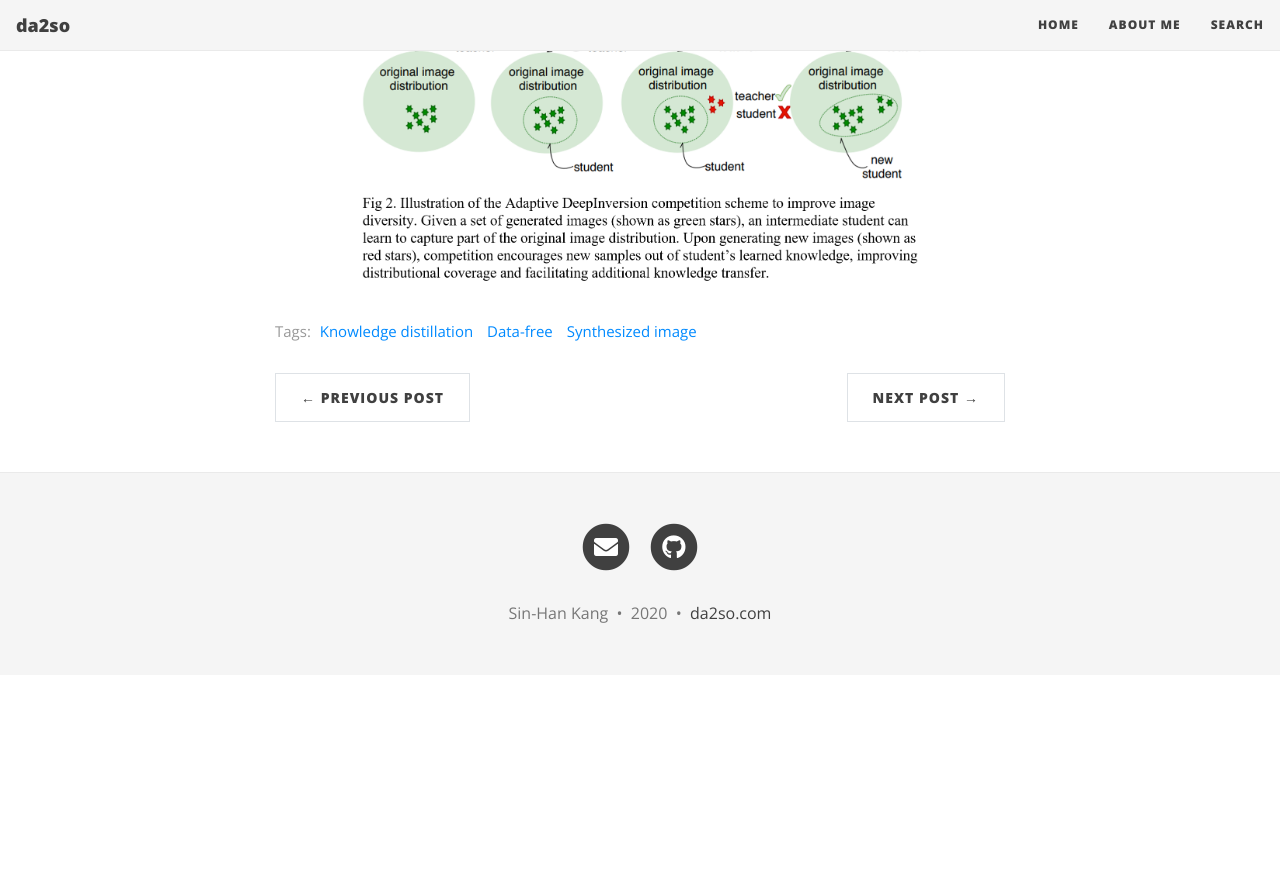
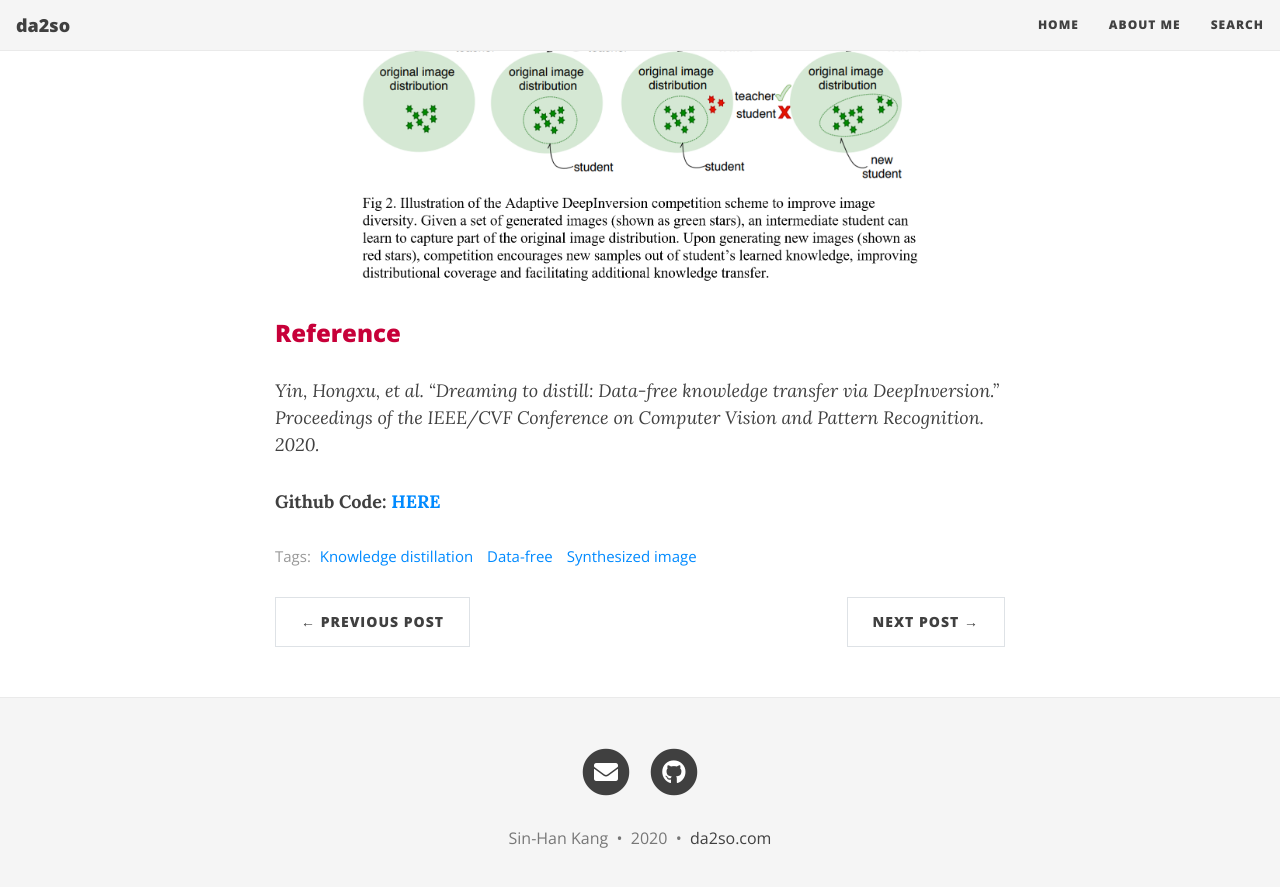
Before and after one commit to da2so/da2so.github.io, a Jekyll site: the page built from _posts/2020-08-18-Dreaming_to_Distill_Data-free_Knowledge_Transfer_via_DeepInversion.md, in a window 1280 px wide and 900 px high, scrolled down 4059 px. Shown: the top 887 px of the window. Built offline with Jekyll 4.4.1, drawn with Linux system fonts in a browser that asks for light colours; nearby versions of some CDN libraries; formulas are drawn with MathJax 3; before the commit the page ends 4734 px from its top, so only the background shows below that.

Commit message:
add codes

```diff
--- a/_posts/2020-08-18-Dreaming_to_Distill_Data-free_Knowledge_Transfer_via_DeepInversion.md
+++ b/_posts/2020-08-18-Dreaming_to_Distill_Data-free_Knowledge_Transfer_via_DeepInversion.md
@@ -136,3 +136,12 @@ During optimization, this new term leads to new images the student cannot easily
 
 
 ![2](https://da2so.github.io/assets/post_img/2020-08-18-Dreaming_to_Distill_Data-free_Knowledge_Transfer_via_DeepInversion/2.png){: .mx-auto.d-block width="80%" :}
+
+
+
+
+### <span style="color:#C70039 ">Reference </span>
+*Yin, Hongxu, et al. "Dreaming to distill: Data-free knowledge transfer via DeepInversion." Proceedings of the IEEE/CVF Conference on Computer Vision and Pattern Recognition. 2020.*
+
+
+**Github Code: [HERE](https://github.com/da2so/Dreaming-to-Distill-Data-free-Knowledge-Transfer-via-DeepInversion-Tensorflow)**
```
Also changed, not shown: 1 other file.
